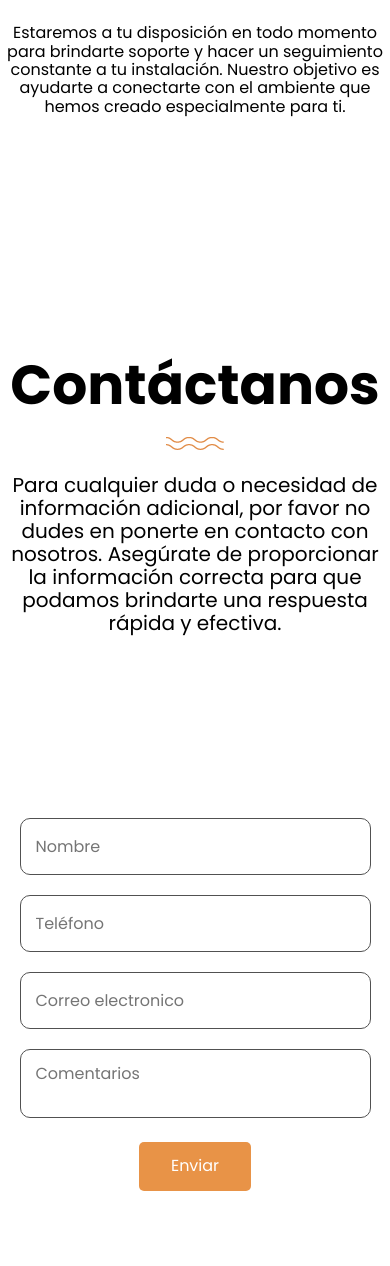
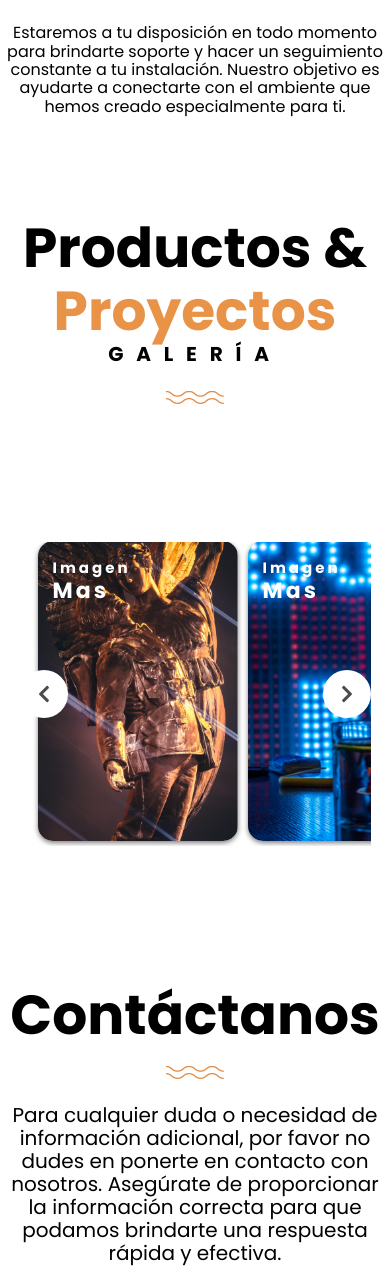
Before and after one commit to ABSVega/Albaweb, a PHP site: page / in a window 390 px wide. Shown: the part 5095-6361 px from the top of the page. Run offline with PHP 8.4, Linux system fonts and the light colour scheme.

Commit message:
treceava_version

```diff
--- a/css/style.css
+++ b/css/style.css
@@ -84,6 +84,7 @@ header {
         padding: 14px 2%;
         transition: .2s;
     }
+
     .navbar a {
         padding: 15px 0;
         margin: 0px 20px;
@@ -93,8 +94,9 @@ header {
 @media (max-width: 1200px) {
     #menu-icon {
         display: block;
-        color:rgb(123, 120, 120);
+        color: rgb(123, 120, 120);
     }
+
     .navbar {
         position: absolute;
         top: 100%;
@@ -129,7 +131,7 @@ header {
         color: var(--main-color);
     }
 
-    .navbar.open{
+    .navbar.open {
         right: 2%;
     }
 }
@@ -146,11 +148,11 @@ header {
     }
 }
 
-.navbar-scrolled{
+.navbar-scrolled {
     background: var(--text-color);
 }
 
-.navbar-color a{
+.navbar-color a {
     color: #ffffff;
 }
 
@@ -346,9 +348,9 @@ body::-webkit-scrollbar-thumb:hover {
     font-size: 1rem;
     font-weight: bolder;
     border-radius: 100%;
-    position:absolute;
+    position: absolute;
     right: -10px;
-    top:-10px;
+    top: -10px;
     cursor: pointer;
 }
 
@@ -498,6 +500,130 @@ body::-webkit-scrollbar-thumb:hover {
     grid-row: 1/3;
 }
 
+/*Gallery for movile*/
+
+.carousel {
+    width: 100%;
+    margin: 0px 0px;
+}
+
+@media (max-width:2000px) {
+    .carousel {
+        display: none;
+    }
+}
+
+@media(max-width:1200px) {
+    .carousel {
+        margin: 0 auto;
+        display: block;
+    }
+}
+
+.carousel h2 {
+    font-size: 45px;
+    line-height: 38px;
+    padding-bottom: 50px;
+    opacity: .9;
+    text-transform: uppercase;
+    font-weight: 600;
+    text-align: center;
+    color: #ffffff;
+}
+
+.carrusel-list {
+    position: relative;
+    display: flex;
+    align-items: center;
+    width: fit-content;
+    height: 304px;
+    padding: 10px 0px;
+    margin: 0 auto;
+    max-width: 90vw;
+    overflow: hidden;
+}
+
+.carrusel-track {
+    position: relative;
+    top: 0;
+    left: 0;
+    display: flex;
+    justify-content: center;
+    transition: .5s ease-in-out;
+}
+
+.carrusel {
+    position: relative;
+    width: 210px;
+    padding: 0px 18px;
+    float: left;
+    box-sizing: border-box;
+    display: flex;
+    height: 100%;
+}
+
+.carrusel h4 {
+    position: absolute;
+    z-index: 1;
+    font-size: 22px;
+    line-height: 23px;
+    color: #ffffff;
+    padding: 15px;
+}
+
+.carrusel h4 small {
+    font-size: 15px;
+    display: block;
+}
+
+.carrusel a img {
+    object-fit: cover;
+    height: 300px;
+    width: 200px;
+    border-radius: 15px;
+    box-shadow: 0 2px 5px 0 rgba(0, 0, 0, 0.5);
+    transition: .3s ease-in-out;
+}
+
+@media (min-width:768px) {
+    .carrusel {
+        width: 275px;
+    }
+
+    .carrusel a img {
+        width: 250px;
+    }
+}
+
+.carrusel-arrow {
+    border-radius: 30px;
+    background-color: #ffffff;
+    position: absolute;
+    z-index: 4;
+    width: 48px;
+    height: 48px;
+    text-align: center;
+    border: 0;
+    cursor: pointer;
+}
+
+.carrusel-arrow:focus {
+    outline: 0;
+}
+
+.carrusel-arrow svg {
+    width: 12px;
+    height: 100%;
+    color: rgba(0, 0, 0, 0.7);
+}
+
+.carrusel-prev {
+    left: 0;
+}
+
+.carrusel-next {
+    right: 0px;
+}
 
 /*Alba Contact*/
 .alba__contact {
@@ -630,16 +756,20 @@ a {
 
 }
 
+@media (max-width: 1250px) {
+
+    .content__services:last-of-type {
+        grid-column: 1/-1;
+    }
+}
+
 @media (max-width:1090px) {
+
     .about__kit:last-of-type {
         grid-column: 1/-1;
     }
 
     .partners_article:last-of-type {
-        grid-column: 1/-1;
-    }
-
-    .content__services:last-of-type {
         grid-column: 1/-1;
     }
 }
--- a/index.html
+++ b/index.html
@@ -72,7 +72,8 @@
                 <div class="modal" id="modalHome">
                     <div class="modal-container">
                         <div class="close-modal" onclick="closeModal(modalAdd1)">X</div>
-                        <h1 class="modal-title">¡Transformamos tu hogar en un <span class="color__dif">oasis de comodidad con la automatización inteligente!</span>.</h1>
+                        <h1 class="modal-title">¡Transformamos tu hogar en un <span class="color__dif">oasis de
+                                comodidad con la automatización inteligente!</span>.</h1>
                         <p class="hidden-text">
                             Transformamos tu hogar en un espacio inteligente y automatizado para brindarte la máxima
                             comodidad. Desde la iluminación hasta la creación de rutinas, queremos que tu hogar se
@@ -91,7 +92,8 @@
                 <div class="modal" id="modalWork">
                     <div class="modal-container">
                         <div class="close-modal" onclick="closeModal(modalAdd2)">X</div>
-                        <h1 class="modal-title">¡Optimiza tu productividad y <span class="color_work">mejora tu ambiente de trabajo con nuestra
+                        <h1 class="modal-title">¡Optimiza tu productividad y <span class="color_work">mejora tu ambiente
+                                de trabajo con nuestra
                                 tecnología!</span> .</h1>
                         <p class="hidden-text">
                             Transformamos tu oficina en un espacio inteligente y eficiente que te ayudará a
@@ -112,7 +114,8 @@
                 <div class="modal" id="modalPlay">
                     <div class="modal-container">
                         <div class="close-modal" onclick="closeModal(modalAdd3)">X</div>
-                        <h1 class="modal-title">¡Conviértete en el rey de tus juegos con nuestro <span class="color_play">sistema de
+                        <h1 class="modal-title">¡Conviértete en el rey de tus juegos con nuestro <span
+                                class="color_play">sistema de
                                 automatización y tecnología inteligente!</span>.</h1>
                         <p class="hidden-text">
                             Transformamos tu área gaming en el lugar perfecto para tus sesiones de juegos. Con la
@@ -133,7 +136,8 @@
                 <div class="modal" id="modalExperiencie">
                     <div class="modal-container">
                         <div class="close-modal" onclick="closeModal(modalAdd4)">X</div>
-                        <h1 class="modal-title">¡Transformamos tus sueños en realidad con <span class="color_experiencie">espacios inteligentes de
+                        <h1 class="modal-title">¡Transformamos tus sueños en realidad con <span
+                                class="color_experiencie">espacios inteligentes de
                                 vanguardia!</span>.</h1>
                         <p class="hidden-text">
                             Nos esforzamos por brindarte experiencias increíbles a través de la creación de espacios
@@ -220,14 +224,13 @@
             </div>
         </section>
 
-        <!--https://www.youtube.com/watch?v=wK86LvGxnJc&ab_channel=divcode-->
-        <div class="container__slider">
-            <div class="container__img">
         <div class="text__gallery">
             <h1 class=first__title>Productos & <span class=color__dif>Proyectos</span></h1>
             <p class=first__subtitle>Galería</p>
             <img src="img/ALBA_WEB_ELEMENTS-07.png" alt="gallery__elemtent" class="gallery__img_title">
         </div>
+        <div class="container__slider">
+            <div class="container__img">
                 <div class="cards">
                     <div class="slide img-a">
                         <img src="img/ALBA_WEB_ELEMENTS-23.png">
@@ -256,7 +259,113 @@
                 </div>
             </div>
         </div>
-
+        <div class="carousel">
+            <h2>Carousel</h2>
+            <div class="carrusel-list" id="carrusel-list">
+                <button class="carrusel-arrow carrusel-prev" id="button-prev" data-button="button-prev"
+                    onclick="app.processingButton(event)">
+                    <svg aria-hidden="true" focusable="false" data-prefix="fas" data-icon="chevron-left"
+                        class="svg-inline--fa fa-chevron-left fa-w-10" role="img" xmlns="http://www.w3.org/2000/svg"
+                        viewBox="0 0 320 512">
+                        <path fill="currentColor"
+                            d="M34.52 239.03L228.87 44.69c9.37-9.37 24.57-9.37 33.94 0l22.67 22.67c9.36 9.36 9.37 24.52.04 33.9L131.49 256l154.02 154.75c9.34 9.38 9.32 24.54-.04 33.9l-22.67 22.67c-9.37 9.37-24.57 9.37-33.94 0L34.52 272.97c-9.37-9.37-9.37-24.57 0-33.94z">
+                        </path>
+                    </svg>
+                </button>
+                <div class="carrusel-track" id="track">
+                    <div class="carrusel">
+                        <div>
+                            <a href="#">
+                                <h4> <small>Imagen</small> Mas </h4>
+                                <picture>
+                                    <img src="img/ALBA_WEB_ELEMENTS-23.png" alt="imagen">
+                                </picture>
+                            </a>
+                        </div>
+                    </div>
+                    <div class="carrusel">
+                        <div>
+                            <a href="#">
+                                <h4> <small>Imagen</small> Mas </h4>
+                                <picture>
+                                    <img src="img/ALBA_WEB_ELEMENTS-24.png" alt="imagen">
+                                </picture>
+                            </a>
+                        </div>
+                    </div>
+                    <div class="carrusel">
+                        <div>
+                            <a href="#">
+                                <h4> <small>Imagen</small> Mas </h4>
+                                <picture>
+                                    <img src="img/ALBA_WEB_ELEMENTS-25.png" alt="imagen">
+                                </picture>
+                            </a>
+                        </div>
+                    </div>
+                    <div class="carrusel">
+                        <div>
+                            <a href="#">
+                                <h4> <small>Imagen</small> Mas </h4>
+                                <picture>
+                                    <img src="img/ALBA_WEB_ELEMENTS-26.png" alt="imagen">
+                                </picture>
+                            </a>
+                        </div>
+                    </div>
+                    <div class="carrusel">
+                        <div>
+                            <a href="#">
+                                <h4> <small>Imagen</small> Mas </h4>
+                                <picture>
+                                    <img src="img/ALBA_WEB_ELEMENTS-27.png" alt="imagen">
+                                </picture>
+                            </a>
+                        </div>
+                    </div>
+                    <div class="carrusel">
+                        <div>
+                            <a href="#">
+                                <h4> <small>Imagen</small> Mas </h4>
+                                <picture>
+                                    <img src="img/ALBA_WEB_ELEMENTS-28.png" alt="imagen">
+                                </picture>
+                            </a>
+                        </div>
+                    </div>
+                    <div class="carrusel">
+                        <div>
+                            <a href="#">
+                                <h4> <small>Imagen</small> Mas </h4>
+                                <picture>
+                                    <img src="img/ALBA_WEB_ELEMENTS-29.png" alt="imagen">
+                                </picture>
+                            </a>
+                        </div>
+                    </div>
+                    <div class="carrusel">
+                        <div>
+                            <a href="#">
+                                <h4> <small>Imagen</small> Mas </h4>
+                                <picture>
+                                    <img src="img/ALBA_WEB_ELEMENTS-30.png" alt="imagen">
+                                </picture>
+                            </a>
+                        </div>
+                    </div>
+                </div>
+                <button class="carrusel-arrow carrusel-next" id="button-next" data-button="button-next"
+                    onclick="app.processingButton(event)">
+                    <svg aria-hidden="true" focusable="false" data-prefix="fas" data-icon="chevron-right"
+                        class="svg-inline--fa fa-chevron-right fa-w-10" role="img" xmlns="http://www.w3.org/2000/svg"
+                        viewBox="0 0 320 512">
+                        <path fill="currentColor"
+                            d="M285.476 272.971L91.132 467.314c-9.373 9.373-24.569 9.373-33.941 0l-22.667-22.667c-9.357-9.357-9.375-24.522-.04-33.901L188.505 256 34.484 101.255c-9.335-9.379-9.317-24.544.04-33.901l22.667-22.667c9.373-9.373 24.569-9.373 33.941 0L285.475 239.03c9.373 9.372 9.373 24.568.001 33.941z">
+                        </path>
+                    </svg>
+                </button>
+            </div>
+        </div>
         <section class="alba__contact">
             <div class="contact__texts">
                 <h1 class="first__title">Contáctanos</h1>
--- a/js/main.js
+++ b/js/main.js
@@ -39,7 +39,7 @@ window.addEventListener('scroll', () => {
     }
 });
 
-
+//modales del apartado kits
 const modalAdd1 = document.querySelector('#modalHome');
 const modalAdd2 = document.querySelector('#modalWork');
 const modalAdd3 = document.querySelector('#modalPlay');
@@ -54,25 +54,59 @@ const closeModal = (modal) => {
 }
 
 modalAdd1.onclick = (event) => {
-    if(event.target === modalAdd1){
+    if (event.target === modalAdd1) {
         closeModal(modalAdd1);
     }
 };
 
 modalAdd2.onclick = (event) => {
-    if(event.target === modalAdd2){
+    if (event.target === modalAdd2) {
         closeModal(modalAdd2);
     }
 };
 
 modalAdd3.onclick = (event) => {
-    if(event.target === modalAdd3){
+    if (event.target === modalAdd3) {
         closeModal(modalAdd3);
     }
 };
 
 modalAdd4.onclick = (event) => {
-    if(event.target === modalAdd4){
+    if (event.target === modalAdd4) {
         closeModal(modalAdd4);
     }
 };
+
+function App() {}
+
+window.onload = function (event) {
+    var app = new App();
+    window.app = app;
+}
+
+App.prototype.processingButton = function (event) {
+    const btn = event.currentTarget;
+    const carruselList = event.currentTarget.parentNode;
+    const track = event.currentTarget.parentNode.querySelector('#track');
+    const carrusel = track.querySelectorAll('.carrusel');
+
+    const carruselWidth = carrusel[0].offsetWidth;
+
+    const trackWidth = track.offsetWidth;
+    const listWidth = carruselList.offsetWidth;
+
+    track.style.left == "" ? leftPosition = track.style.left = 0 : leftPosition = parseFloat(track.style.left.slice(0,-2) * -1);
+    btn.dataset.button == "button-prev" ? prevAction(leftPosition,carruselWidth, track) : nextAction(leftPosition,trackWidth, listWidth, carruselWidth, track);
+}
+
+let prevAction = (leftPosition, carruselWidth, track) => {
+    if (leftPosition > 0) {
+        track.style.left = `${-1 * (leftPosition - carruselWidth)}px`;
+    }
+}
+
+let nextAction = (leftPosition, trackWidth, listWidth, carruselWidth, track) => {
+    if (leftPosition < (trackWidth - listWidth)) {
+        track.style.left = `${-1 * (leftPosition + carruselWidth)}px`;
+    }
+}
```
Lines whose indentation alone changed are shown as unchanged.
